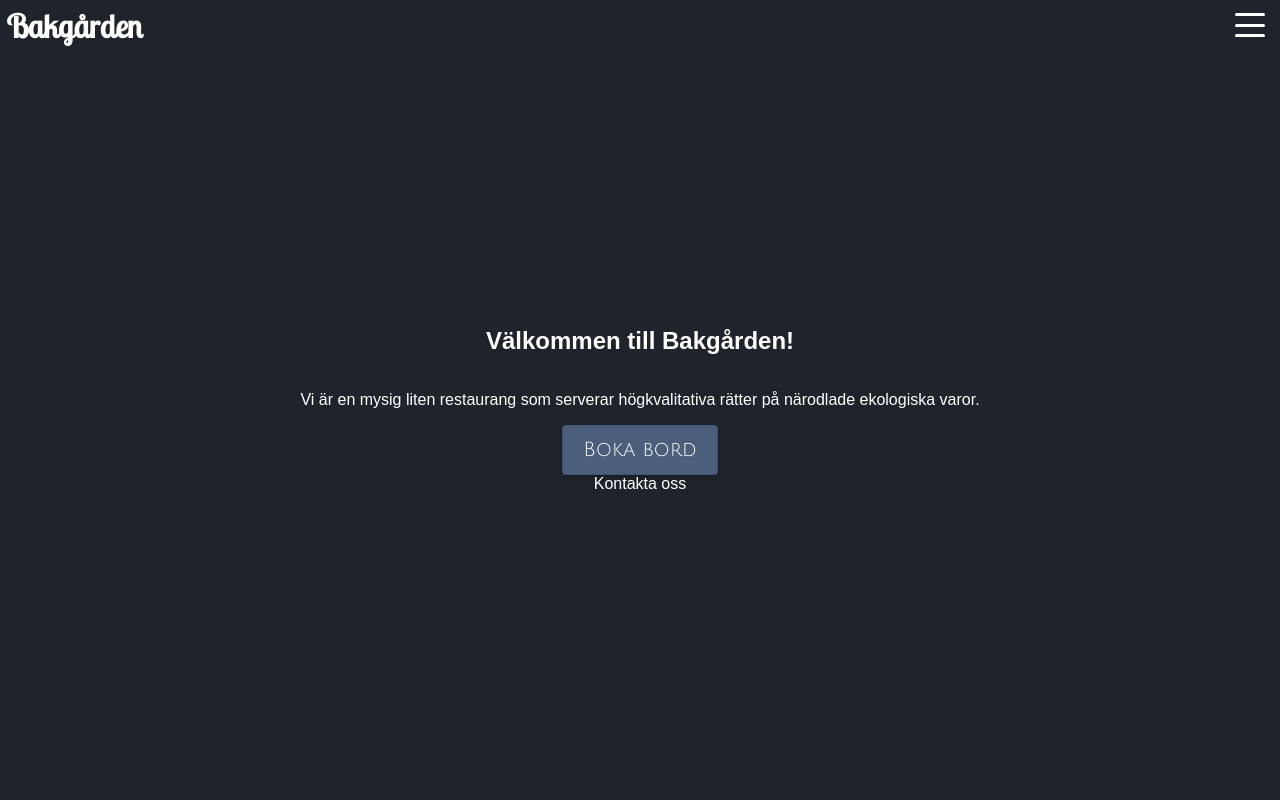
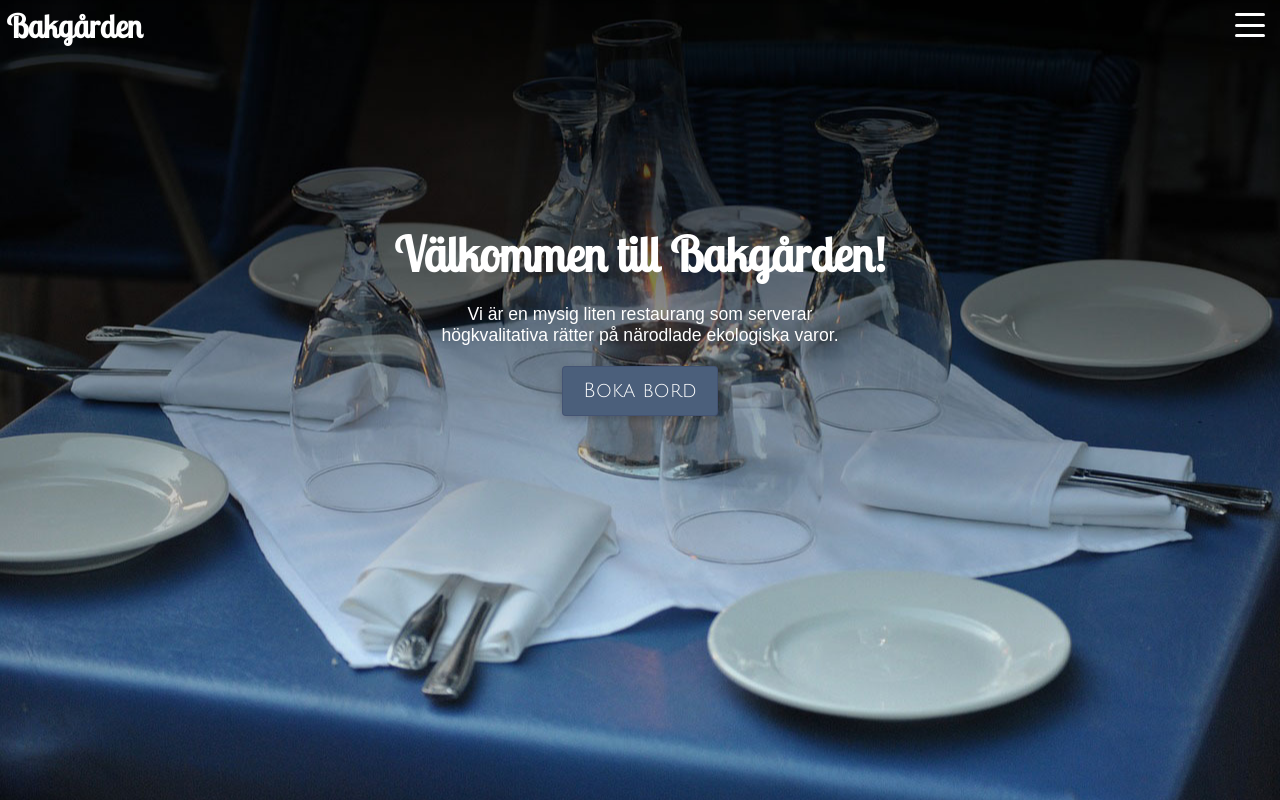
Before and after one commit to PetraElgemyr/restaurant-fullstack, a React (Vite) app in the folder fed22s-therestaurant/: page / in a window 1280 px wide. Built offline with nearby package versions, Linux system fonts and the light colour scheme; a web font is replaced by a local one.

Commit message:
(feat): add styling welcomepage

```diff
--- a/fed22s-therestaurant/src/components/Contact.tsx
+++ b/fed22s-therestaurant/src/components/Contact.tsx
@@ -5,22 +5,23 @@ import {
 import { Container, ImageContainer } from "./styled/Containers";
 
 import { H2 } from "./styled/Headings";
+import { Span } from "./styled/Span";
 
 export const Contact = () => {
   return (
     <ContactContainer>
-      <ImageContainer>
+      <ImageContainer img={"src/assets/plate-figgs.jpg"}>
         <img />
       </ImageContainer>
       <ContactInfoContainer>
         <Container>
           <H2>Kontakta oss</H2>
-          <span>Telefonnummer: 0123456789</span>
-          <span>Email: restaurang.bakgarden@gmail.com</span>
+          <Span>Telefonnummer: 0123456789</Span>
+          <Span>Email: restaurang.bakgarden@gmail.com</Span>
         </Container>
         <Container>
           <H2>Här finns vi</H2>
-          <span>Storgatan 22, 852 30 Sundsvall</span>
+          <Span>Storgatan 22, 852 30 Sundsvall</Span>
         </Container>
       </ContactInfoContainer>
     </ContactContainer>
--- a/fed22s-therestaurant/src/components/Home.tsx
+++ b/fed22s-therestaurant/src/components/Home.tsx
@@ -1,18 +1,23 @@
 import { Link } from "react-router-dom";
 import { Button } from "./styled/Buttons";
+import { Container, ImageContainer } from "./styled/Containers";
+import { HomeContainer, HomeInfoContainer } from "./styled/HomeContainer";
+import { H2 } from "./styled/Headings";
+import { Logo } from "./styled/Nav";
+import { Span } from "./styled/Span";
 
-export const Home = () => {
-  return (
-    <>
-      <h2>Välkommen till Bakgården!</h2>
-      <p>
+export const Home = () => (
+  <HomeContainer>
+      <HomeInfoContainer>
+        <H2>Välkommen till Bakgården!</H2>
+        <Span>
           Vi är en mysig liten restaurang som serverar högkvalitativa rätter på
           närodlade ekologiska varor.
-      </p>
+        </Span>
         <Link to="/booking">
           <Button>Boka bord</Button>
         </Link>
-      <Link to="/contact">Kontakta oss</Link>
-    </>
+      </HomeInfoContainer>
+    </HomeContainer>
+
 );
-};
--- a/fed22s-therestaurant/src/components/Navbar.tsx
+++ b/fed22s-therestaurant/src/components/Navbar.tsx
@@ -18,6 +18,9 @@ export const Navbar = () => {
     <DropDownMenu toggled={+toggled}>
       <ul>
         <li>
+          <Link to="/" onClick={() => {setToggled(!toggled)}}>Startsidan</Link>
+        </li>
+        <li>
           <Link to="/booking" onClick={() => {setToggled(!toggled)}} >Boka bord</Link>
         </li>
         <li>
--- a/fed22s-therestaurant/src/components/styled/Containers.tsx
+++ b/fed22s-therestaurant/src/components/styled/Containers.tsx
@@ -6,15 +6,22 @@ interface IContainerProps {
     flexdirection?: string;
 }
 
+interface IImageContainerProps {
+    img?: string;
+}
+
 export const Container = styled.div<IContainerProps>`
     display: flex;
     flex-direction: ${(props: IContainerProps) => props.flexdirection || "column"};
     justify-content: center;
     align-items: center;
     gap: 20px;
+    border-radius: 6px;
+    min-width: 50vw;
+    max-width: 80vw;
 `
 
-export const ImageContainer = styled.div `
+export const ImageContainer = styled.div<IImageContainerProps> `
     display: none;
     justify-content: center;
     align-items: center;
@@ -23,7 +30,7 @@ export const ImageContainer = styled.div `
 
     @media screen and (${devices.desktop}) {
         display: flex;
-        background-image: url("src/assets/plate-figgs.jpg");
+        background-image: url(${(props: IImageContainerProps) => props.img || ""});
         background-position: center;
         background-size: cover;
     }
--- a/fed22s-therestaurant/src/components/styled/Headings.tsx
+++ b/fed22s-therestaurant/src/components/styled/Headings.tsx
@@ -1,7 +1,9 @@
 import styled from "styled-components";
 
 export const H2 = styled.h2`
-    font-family: "Julius Sans One", sans-serif;
     padding: 0;
     margin: 0;
+    text-align: center;
+    font-family: 'Lobster Two', cursive;
+    font-size: 3em;
 `
--- /dev/null
+++ b/fed22s-therestaurant/src/components/styled/HomeContainer.tsx
@@ -0,0 +1,34 @@
+import styled from "styled-components";
+import { devices } from "./devices";
+
+export const HomeContainer = styled.div`
+background-image: url("./src/assets/table-blue-faded.jpg");
+background-position: center;
+background-size: cover;
+
+
+    display: flex;
+    flex-direction: row;
+    justify-content: center;
+    align-items: start;
+    width: 100vw;
+    min-height: 100vh;
+`
+
+export const HomeInfoContainer = styled.div`
+
+    display: flex;
+    flex-direction: column;
+    justify-content: center;
+    align-items: center;
+    gap: 20px;
+    border-radius: 6px;
+    min-width: 50vw;
+    max-width: 80vw;
+    height: 80vh;
+
+    @media and screen(${devices.desktop}) {
+        height: 55vh;
+    }
+
+`
--- a/fed22s-therestaurant/src/components/styled/Nav.tsx
+++ b/fed22s-therestaurant/src/components/styled/Nav.tsx
@@ -33,12 +33,13 @@ export const DropDownMenu = styled.div<IToggled>`
     font-family: 'Julius Sans One', sans-serif;
     display: flex;
     transition: top 1s;
-    top: ${({toggled}) => toggled ? "0" : "-150px" };
+    top: ${({toggled}) => toggled ? "0" : "-200px" };
     flex-direction: column;
-    background-color: #818C9D;
+    background-color: #141921;
+    box-shadow: rgba(0, 0, 0, 0.24) 0px 3px 8px;
     position: absolute;
     width: 100vw;
-    height: 150px;
+    height: 200px;
     justify-content: center;
     align-items: center;
 
--- /dev/null
+++ b/fed22s-therestaurant/src/components/styled/Span.tsx
@@ -0,0 +1,7 @@
+import styled from "styled-components";
+
+export const Span = styled.span`
+    text-align: center;
+    max-width: 400px;
+    font-size: 1.1em;
+`
```
Also changed, not shown: fed22s-therestaurant/src/assets/table-blue-faded.jpg (added). Lines whose indentation alone changed are shown as unchanged.
